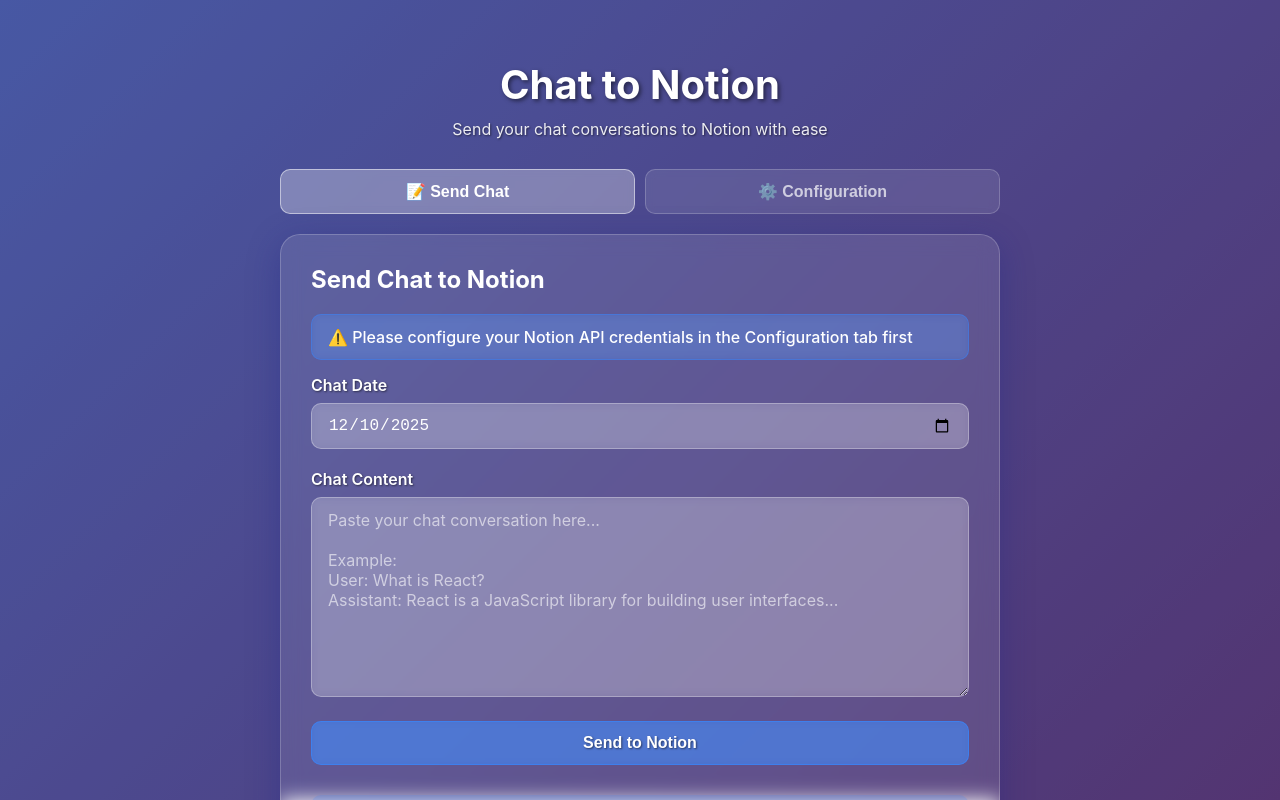
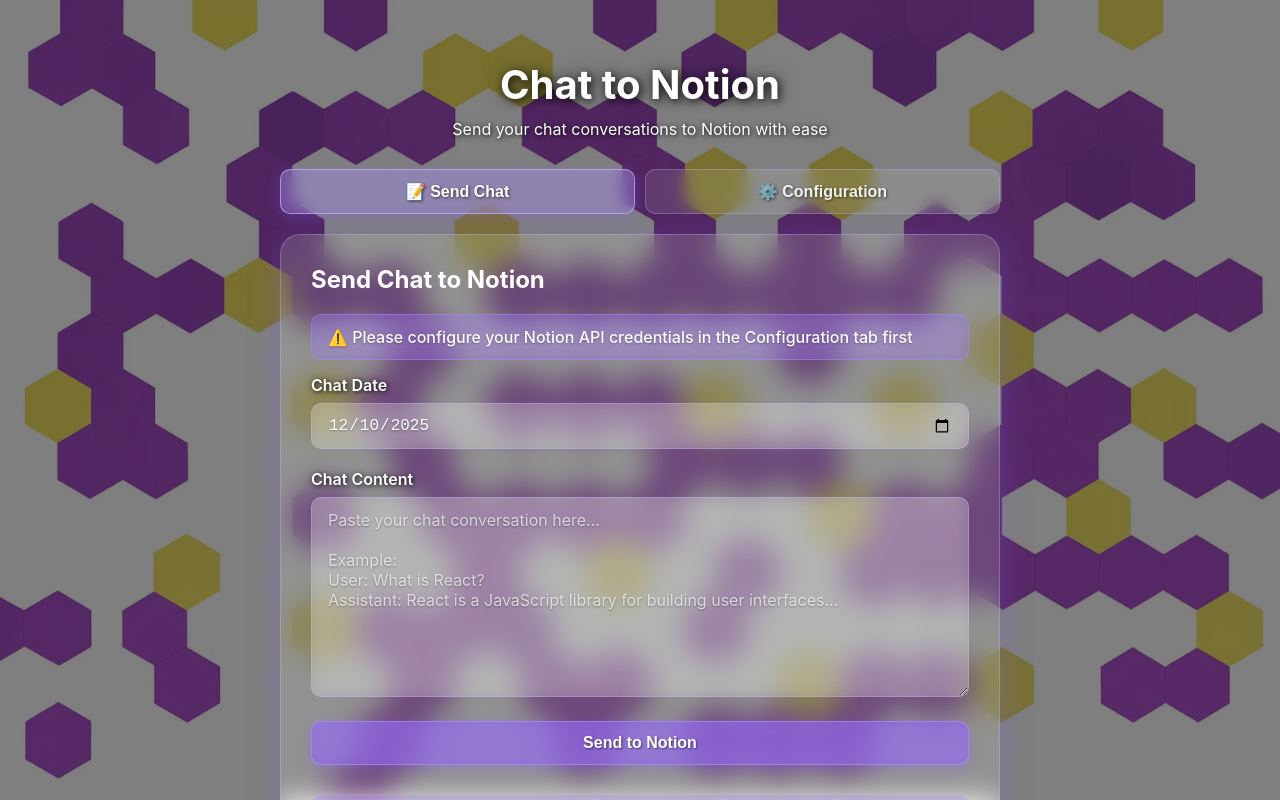
Before and after one commit to veakey/chat-to-notion, a React (Create React App) app in the folder frontend/: page / in a window 1280 px wide. Shown: the top 800 px of the page. Built offline with nearby package versions, Linux system fonts and the light colour scheme; no server answers; the HTML template or start-up script is replaced by a standard one.

Commit message:
style: update background to custom hexagonal design

```diff
--- a/frontend/src/App.css
+++ b/frontend/src/App.css
@@ -15,14 +15,12 @@
   width: 100%;
   height: 100%;
   z-index: -1;
-  /* Note: URL shortener used as per requirements. For production, use direct URL or local image */
-  background-image: url('https://shorturl.at/zHQif');
+  /* Fallback gradient matching the purple theme */
+  background-color: #8B5CF6;
+  background-image: url('./assets/background.png');
   background-size: cover;
   background-position: center;
   background-repeat: no-repeat;
-  /* Fallback gradient if image fails to load */
-  background-color: #667eea;
-  background: linear-gradient(135deg, #667eea 0%, #764ba2 100%);
 }
 
 .background::after {
@@ -32,7 +30,9 @@
   left: 0;
   width: 100%;
   height: 100%;
-  background: rgba(0, 0, 0, 0.3);
+  /* Darker overlay to improve text readability */
+  background: rgba(0, 0, 0, 0.5);
+  backdrop-filter: blur(0.5px);
 }
 
 .container {
@@ -45,20 +45,21 @@
 
 /* Glass UI Card Styling */
 .glass-card {
-  background: rgba(255, 255, 255, 0.1);
-  backdrop-filter: blur(10px);
-  -webkit-backdrop-filter: blur(10px);
+  background: rgba(255, 255, 255, 0.15);
+  backdrop-filter: blur(15px);
+  -webkit-backdrop-filter: blur(15px);
   border-radius: 20px;
-  border: 1px solid rgba(255, 255, 255, 0.2);
-  box-shadow: 0 8px 32px 0 rgba(31, 38, 135, 0.37);
+  border: 1px solid rgba(196, 181, 253, 0.3);
+  box-shadow: 0 8px 32px 0 rgba(139, 92, 246, 0.3);
   padding: 30px;
   margin-bottom: 20px;
   transition: all 0.3s ease;
 }
 
 .glass-card:hover {
-  background: rgba(255, 255, 255, 0.15);
-  border: 1px solid rgba(255, 255, 255, 0.3);
+  background: rgba(255, 255, 255, 0.2);
+  border: 1px solid rgba(196, 181, 253, 0.5);
+  box-shadow: 0 12px 40px 0 rgba(139, 92, 246, 0.4);
 }
 
 /* Title */
@@ -68,15 +69,15 @@
   font-size: 2.5rem;
   font-weight: 700;
   margin-bottom: 10px;
-  text-shadow: 2px 2px 4px rgba(0, 0, 0, 0.5);
+  text-shadow: 2px 2px 8px rgba(0, 0, 0, 0.8), 0 0 20px rgba(0, 0, 0, 0.5);
 }
 
 .app-subtitle {
   text-align: center;
-  color: rgba(255, 255, 255, 0.9);
+  color: #ffffff;
   font-size: 1rem;
   margin-bottom: 30px;
-  text-shadow: 1px 1px 2px rgba(0, 0, 0, 0.5);
+  text-shadow: 1px 1px 4px rgba(0, 0, 0, 0.8), 0 0 10px rgba(0, 0, 0, 0.4);
 }
 
 /* Form Elements */
@@ -89,7 +90,7 @@
   color: #ffffff;
   font-weight: 600;
   margin-bottom: 8px;
-  text-shadow: 1px 1px 2px rgba(0, 0, 0, 0.5);
+  text-shadow: 1px 1px 4px rgba(0, 0, 0, 0.8), 0 0 8px rgba(0, 0, 0, 0.4);
 }
 
 .form-input,
@@ -97,24 +98,27 @@
   width: 100%;
   padding: 12px 16px;
   background: rgba(255, 255, 255, 0.2);
-  backdrop-filter: blur(5px);
-  border: 1px solid rgba(255, 255, 255, 0.3);
+  backdrop-filter: blur(8px);
+  border: 1px solid rgba(196, 181, 253, 0.4);
   border-radius: 10px;
   color: #ffffff;
   font-size: 1rem;
   transition: all 0.3s ease;
+  text-shadow: 0 1px 2px rgba(0, 0, 0, 0.3);
 }
 
 .form-input::placeholder,
 .form-textarea::placeholder {
-  color: rgba(255, 255, 255, 0.6);
+  color: rgba(255, 255, 255, 0.7);
+  text-shadow: 0 1px 2px rgba(0, 0, 0, 0.3);
 }
 
 .form-input:focus,
 .form-textarea:focus {
   outline: none;
-  background: rgba(255, 255, 255, 0.25);
-  border: 1px solid rgba(255, 255, 255, 0.5);
+  background: rgba(255, 255, 255, 0.3);
+  border: 1px solid rgba(196, 181, 253, 0.7);
+  box-shadow: 0 0 0 3px rgba(139, 92, 246, 0.2);
 }
 
 .form-textarea {
@@ -126,9 +130,9 @@
 /* Buttons */
 .btn {
   padding: 12px 24px;
-  background: rgba(255, 255, 255, 0.2);
+  background: rgba(255, 255, 255, 0.15);
   backdrop-filter: blur(5px);
-  border: 1px solid rgba(255, 255, 255, 0.3);
+  border: 1px solid rgba(196, 181, 253, 0.3);
   border-radius: 10px;
   color: #ffffff;
   font-size: 1rem;
@@ -139,10 +143,10 @@
 }
 
 .btn:hover {
-  background: rgba(255, 255, 255, 0.3);
-  border: 1px solid rgba(255, 255, 255, 0.5);
+  background: rgba(255, 255, 255, 0.25);
+  border: 1px solid rgba(196, 181, 253, 0.5);
   transform: translateY(-2px);
-  box-shadow: 0 4px 12px rgba(0, 0, 0, 0.2);
+  box-shadow: 0 4px 12px rgba(139, 92, 246, 0.3);
 }
 
 .btn:active {
@@ -150,12 +154,15 @@
 }
 
 .btn-primary {
-  background: rgba(59, 130, 246, 0.6);
-  border: 1px solid rgba(59, 130, 246, 0.8);
+  background: rgba(139, 92, 246, 0.6);
+  border: 1px solid rgba(167, 139, 250, 0.8);
+  box-shadow: 0 4px 15px rgba(139, 92, 246, 0.3);
 }
 
 .btn-primary:hover {
-  background: rgba(59, 130, 246, 0.8);
+  background: rgba(167, 139, 250, 0.8);
+  border: 1px solid rgba(196, 181, 253, 0.9);
+  box-shadow: 0 6px 20px rgba(139, 92, 246, 0.5);
 }
 
 .btn-full {
@@ -173,25 +180,28 @@
   flex: 1;
   padding: 12px 20px;
   background: rgba(255, 255, 255, 0.1);
-  backdrop-filter: blur(5px);
-  border: 1px solid rgba(255, 255, 255, 0.2);
+  backdrop-filter: blur(8px);
+  border: 1px solid rgba(196, 181, 253, 0.3);
   border-radius: 10px;
-  color: rgba(255, 255, 255, 0.7);
+  color: rgba(255, 255, 255, 0.9);
   font-size: 1rem;
   font-weight: 600;
   cursor: pointer;
   transition: all 0.3s ease;
+  text-shadow: 1px 1px 3px rgba(0, 0, 0, 0.6);
 }
 
 .tab-button:hover {
-  background: rgba(255, 255, 255, 0.15);
-  color: rgba(255, 255, 255, 0.9);
+  background: rgba(255, 255, 255, 0.2);
+  border: 1px solid rgba(196, 181, 253, 0.5);
+  color: #ffffff;
 }
 
 .tab-button.active {
-  background: rgba(255, 255, 255, 0.3);
-  border: 1px solid rgba(255, 255, 255, 0.5);
+  background: rgba(167, 139, 250, 0.4);
+  border: 1px solid rgba(196, 181, 253, 0.7);
   color: #ffffff;
+  box-shadow: 0 4px 15px rgba(139, 92, 246, 0.3);
 }
 
 /* Messages */
@@ -199,8 +209,9 @@
   padding: 12px 16px;
   border-radius: 10px;
   margin-bottom: 15px;
-  backdrop-filter: blur(5px);
+  backdrop-filter: blur(8px);
   font-weight: 500;
+  text-shadow: 0 1px 2px rgba(0, 0, 0, 0.3);
 }
 
 .message-success {
@@ -216,8 +227,8 @@
 }
 
 .message-info {
-  background: rgba(59, 130, 246, 0.3);
-  border: 1px solid rgba(59, 130, 246, 0.5);
+  background: rgba(139, 92, 246, 0.3);
+  border: 1px solid rgba(167, 139, 250, 0.5);
   color: #ffffff;
 }
 
@@ -248,5 +259,5 @@
   text-align: center;
   color: #ffffff;
   font-size: 1.2rem;
-  text-shadow: 1px 1px 2px rgba(0, 0, 0, 0.5);
+  text-shadow: 1px 1px 4px rgba(0, 0, 0, 0.8), 0 0 10px rgba(0, 0, 0, 0.4);
 }
--- a/frontend/src/components/ChatPage.js
+++ b/frontend/src/components/ChatPage.js
@@ -95,7 +95,7 @@
         </button>
       </form>
 
-      <div style={{ marginTop: '30px', padding: '15px', background: 'rgba(59, 130, 246, 0.2)', borderRadius: '10px' }}>
+      <div style={{ marginTop: '30px', padding: '15px', background: 'rgba(139, 92, 246, 0.2)', borderRadius: '10px', border: '1px solid rgba(196, 181, 253, 0.3)' }}>
         <h3 style={{ color: '#ffffff', fontSize: '1rem', marginBottom: '10px' }}>
           💡 Tips
         </h3>
--- a/frontend/src/components/ConfigPage.js
+++ b/frontend/src/components/ConfigPage.js
@@ -78,7 +78,7 @@
               href="https://www.notion.so/my-integrations"
               target="_blank"
               rel="noopener noreferrer"
-              style={{ color: '#60a5fa' }}
+              style={{ color: '#c4b5fd' }}
             >
               Notion Integrations
             </a>
@@ -109,7 +109,7 @@
         </button>
       </form>
 
-      <div style={{ marginTop: '30px', padding: '15px', background: 'rgba(59, 130, 246, 0.2)', borderRadius: '10px' }}>
+      <div style={{ marginTop: '30px', padding: '15px', background: 'rgba(139, 92, 246, 0.2)', borderRadius: '10px', border: '1px solid rgba(196, 181, 253, 0.3)' }}>
         <h3 style={{ color: '#ffffff', fontSize: '1rem', marginBottom: '10px' }}>
           📖 Setup Instructions
         </h3>
@@ -120,7 +120,7 @@
               href="https://www.notion.so/my-integrations"
               target="_blank"
               rel="noopener noreferrer"
-              style={{ color: '#60a5fa' }}
+              style={{ color: '#c4b5fd' }}
             >
               Notion Integrations
             </a>
```
Also changed, not shown: frontend/src/assets/background.png (added).
